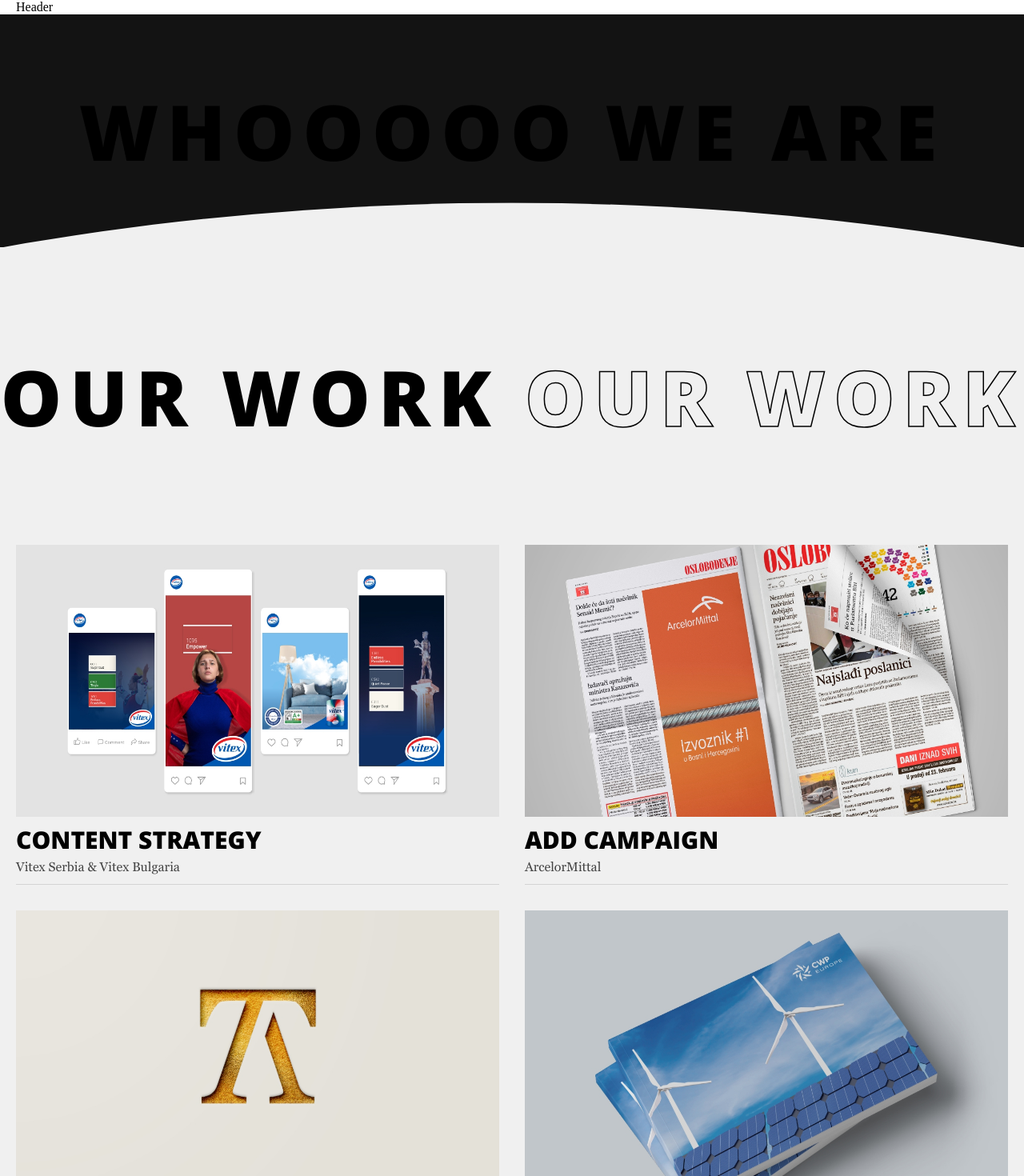
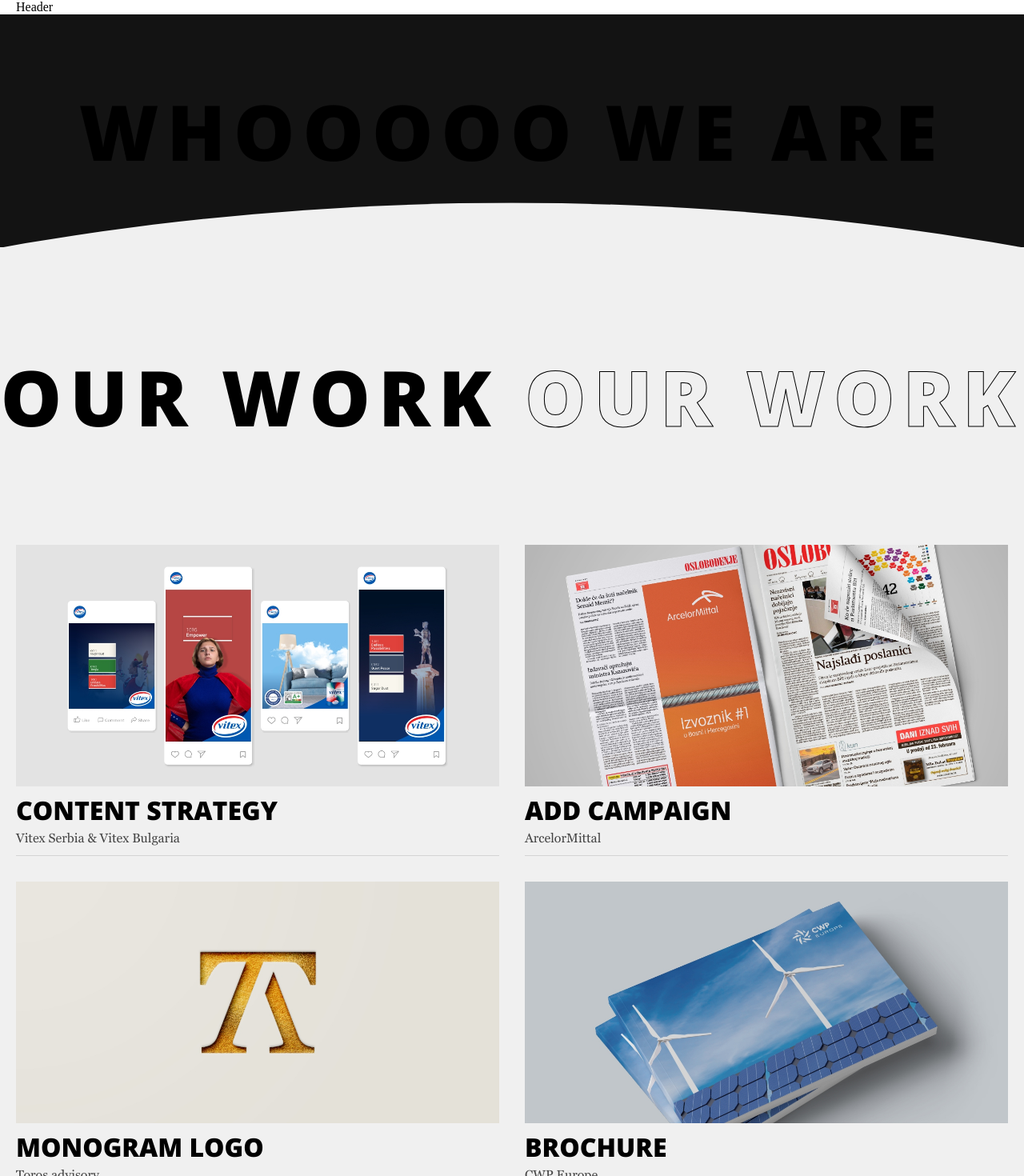
Before and after one commit to adamovic6666/sova, a Next.js app: page / in a window 1280 px wide. Shown: the top 1470 px of the page at 80% size. Built offline with nearby package versions, Linux system fonts and the light colour scheme.

Commit message:
fix of images, header outline and heading size

```diff
--- a/app/_components/our-work/OurWork.module.css
+++ b/app/_components/our-work/OurWork.module.css
@@ -45,7 +45,7 @@
   width: 100%;
   height: auto;
   position: relative;
-  aspect-ratio: 16 / 9;
+  aspect-ratio: 2/ 1;
 }
 
 @media (min-width: 768px) {
--- a/app/globals.css
+++ b/app/globals.css
@@ -56,12 +56,12 @@
 
 h2 span:nth-of-type(3),
 h2 span:nth-of-type(4) {
-  -webkit-text-stroke: 1.5px #000;
+  -webkit-text-stroke: 1px #000;
   color: transparent;
 }
 
 h3 {
-  font-size: clamp(2.2rem, 2.5vw, 3rem);
+  font-size: clamp(2.8rem, 2.5vw, 3.6rem);
 }
 
 p {
```
